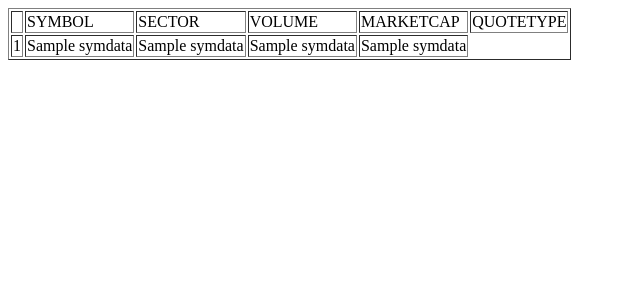
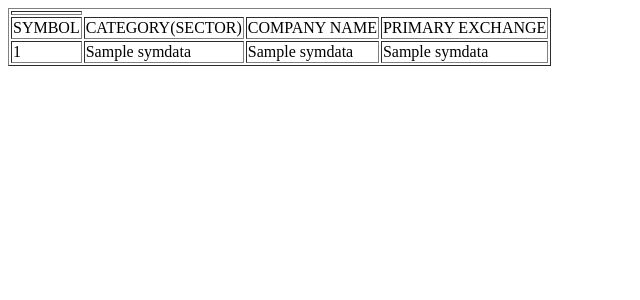
Before and after one commit to premkekk/vgflaskapp, a Flask app: template templates/symbolinfo.html in a window 1280 px wide. Shown: the top 300 px of the page, without its empty margins (0-640 px from the left). Run offline with Flask 2, Linux system fonts and the light colour scheme; the template is opened without the code that fills it: most values are stand-ins (such as "Sample title", 1, 10 or a date in 2020); some libraries are stand-ins or nearby versions.

Commit message:
retrofit to new table definitions

```diff
--- a/app.py
+++ b/app.py
@@ -27,7 +27,7 @@ def index():
     if request.method == 'POST':
         symReq = request.form
         psymbol = symReq['symbol']
-        return redirect('/symbolsinfo?sym=' + psymbol)
+        return redirect('/symbolhist?sym=' + psymbol)
     return render_template('textbox.html')
 
 
@@ -79,16 +79,12 @@ def linechart():
                               " WHERE symbol = '" + psym + "' and histdate > '2022-01-01'")
     if resultValue > 0:
         symdataDetails = cur.fetchall()
-        lstSymData = list(symdataDetails)
-        labels = [row[0] for row in lstSymData]
-        values = [row[1] for row in lstSymData]
         lstDt = pd.DataFrame(list(symdataDetails))[1].to_list()
         lstOP = pd.DataFrame(list(symdataDetails))[2].to_list()
         lstCP = pd.DataFrame(list(symdataDetails))[3].to_list()
         lstHP = pd.DataFrame(list(symdataDetails))[4].to_list()
         lstLP = pd.DataFrame(list(symdataDetails))[5].to_list()
-        lstVol = pd.DataFrame(list(symdataDetails))[6].to_list()
-        return render_template('linechart.html', symbol=psym, labels=lstDt, openprice=lstOP, closeprice=lstCP, highprice=lstHP, lowprice=lstLP, volume=lstVol)
+        return render_template('linechart.html', symbol=psym, labels=lstDt, openprice=lstOP, closeprice=lstCP, highprice=lstHP, lowprice=lstLP)
 
 
 if __name__ == '__main__':
--- a/templates/symbolinfo.html
+++ b/templates/symbolinfo.html
@@ -2,11 +2,12 @@
 <!-- output details in tabular format -->
 <table border =1>
     <th>
+    <tr>
         <td>SYMBOL</td>
-        <td>SECTOR</td>
-        <td>VOLUME</td>
-        <td>MARKETCAP</td>
-        <td>QUOTETYPE</td>
+        <td>CATEGORY(SECTOR)</td>
+        <td>COMPANY NAME</td>
+        <td>PRIMARY EXCHANGE</td>
+    </tr>
     </th>
     {% for symdata in symdataDetails %}
     <tr>
@@ -14,7 +15,6 @@
         <td> {{symdata[1]}}</td>
         <td> {{symdata[2]}}</td>
         <td> {{symdata[3]}}</td>
-        <td> {{symdata[4]}}</td>
     </tr>
     {% endfor %}
 </table>
```
